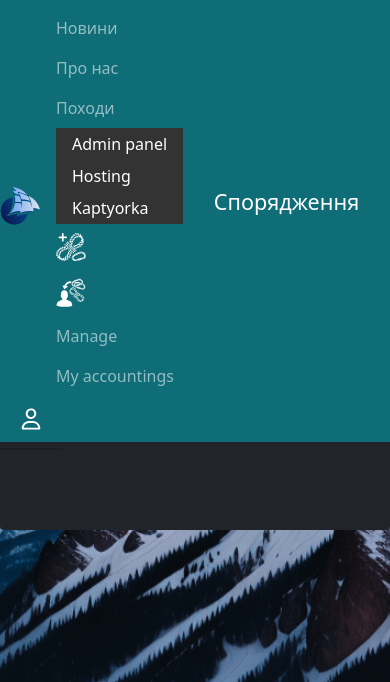
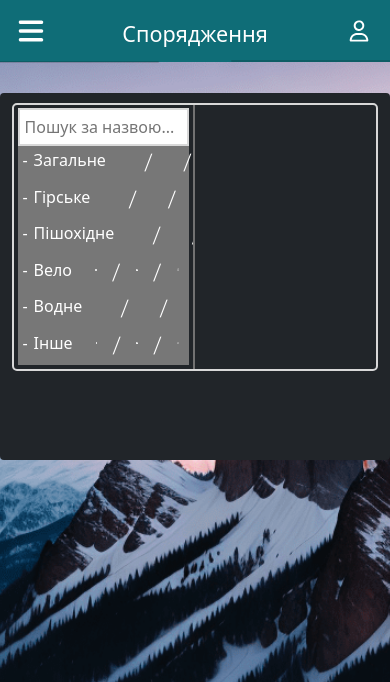
Before and after one commit to Casy7/Romantik, a Django app: page /equipment/add_equipment in a window 390 px wide. Shown: the top 682 px of the page. Run offline with Django 3.2, Linux system fonts and the light colour scheme; the visitor is signed in with stand-in values (Sample User, id 1); data comes from the database, SQL or seed files in the repository; data that the repository does not hold is empty; some libraries are stand-ins or nearby versions.

Commit message:
Several mobile adaptation fixes

```diff
--- a/KaptyorkaApp/static/css/add_equipment.css
+++ b/KaptyorkaApp/static/css/add_equipment.css
@@ -89,3 +89,15 @@ input.option {
 #newFolderName {
 	margin-bottom: 20px;
 }
+
+.del-folder-icon {
+	width: 14px;
+}
+
+.section .title {
+	display: inline-flex;
+}
+
+.item.addCat p {
+	flex-shrink: 3;
+}
--- a/KaptyorkaApp/templates/add_equpment.html
+++ b/KaptyorkaApp/templates/add_equpment.html
@@ -61,7 +61,20 @@
       title.before(title_container);
       title.on("click", collapse_folder);
       title_container.append(title);
-      title_container.append(`<div class='item addCat'><a type='button' onclick="createNewFolderMenu('` + obj_path + `')"><img class="folder-icon" src="{% static 'icons/new_folder.svg' %}"></a><p class='p-tab'>/</p><a type='button' onclick="createNewItemMenu('` + obj_path + `')"><img class="add-item-btn" src="{% static 'icons/add_equipment.svg' %}"></a></div>`);
+      title_container.append(`
+      <div class='item addCat'>
+        <a type='button' onclick="deleteFolderMenu('` + obj_path + `')">
+          <img class="folder-icon del-folder-icon" src="{% static 'icons/delete_item.svg' %}">
+        </a>
+        <p class='p-tab'>/</p>
+        <a type='button' onclick="createNewFolderMenu('` + obj_path + `')">
+          <img class="folder-icon" src="{% static 'icons/new_folder.svg' %}">
+        </a>
+        <p class='p-tab'>/</p>
+        <a type='button' onclick="createNewItemMenu('` + obj_path + `')">
+          <img class="add-item-btn" src="{% static 'icons/add_equipment.svg' %}">
+        </a>
+      </div>`);
     }
   }
   function editItemMenu(obj) {
--- a/RomantikApp/static/css/base.css
+++ b/RomantikApp/static/css/base.css
@@ -147,6 +147,12 @@ blockquote {
     align-content: center;
 }
 
+.navbar-expand-lg .navbar-nav .nav-link {
+    padding-right: .5rem;
+    padding-left: .5rem;
+}
+
+
 .navbar_background_image {
     max-height: 60px;
     position: fixed;
@@ -255,6 +261,18 @@ blockquote {
     background-color: white;
 }
 
+.admin-item {
+    display: block;
+    color: white;
+    background-color: #333;
+    height: 30px;
+    text-align: center;
+    align-content: center;
+    text-decoration: blink;
+    padding-right: 5px;
+    padding-left: 5px;
+}
+
 .navbar-header {
     margin: 0px;
     line-height: 1;
@@ -264,11 +282,10 @@ blockquote {
 }
 
 .central-nav-panel {
-    display: ruby;
-}
-
-.central-nav-panel {
     display: flex;
+    flex-wrap: nowrap;
+    flex-direction: row;
+    padding-bottom: 0px;
 }
 
 .big-red-fucking-button {
@@ -392,6 +409,10 @@ blockquote {
     border: 1px solid orange;
 }
 
+.navbar {
+    flex-wrap: nowrap;
+}
+
 
 @media screen and (max-width: 481px) {
     #content {
@@ -494,7 +515,7 @@ nav .dropdown-toggle::after {
     background-color: #0f6d77;
 }
 
-@media only screen and ((max-device-width: 767px) or (max-device-height: 480px)) {
+@media only screen and ((max-width: 767px) or (max-height: 480px)) {
 
     .mobile {
         display: initial;
@@ -558,3 +579,9 @@ nav .dropdown-toggle::after {
         }
     }
 }
+
+@media screen and (max-width: 880px) {
+    .admin-item {
+        display: none;
+    }
+}
--- a/RomantikApp/templates/base.html
+++ b/RomantikApp/templates/base.html
@@ -146,7 +146,7 @@
 
         {% if user.is_superuser %}
         <div class="dropdown-divider"></div>
-        <a class="dropdown-item" href="/admin">Admin panel</a>
+        <a class="dropdown-item" href="/admin">Admin</a>
         <a class="dropdown-item" href="https://www.pythonanywhere.com/user/romantik/webapps/#tab_id_www_romantik_space">Hosting</a>
         <a class="dropdown-item" href="/equipment/">Kaptyorka</a>
         {% endif %}
@@ -158,9 +158,9 @@
       <img class="base_logo_mini" src="{% static 'icons/logo.svg' %}">
     </a>
 
-    <ul class="navbar-nav me-auto mb-2 mb-lg-0 central-nav-panel">
+    <ul class="navbar-nav me-auto mb-lg-0 central-nav-panel">
 
-      <li class="nav-item desktop {% if page_name == 'news' %}active-page{% endif %}"">
+      <li class="nav-item desktop {% if page_name == 'news' %}active-page{% endif %}">
         <a class="nav-link" href="/news">Новини</a>
       </li>
 
@@ -174,20 +174,20 @@
 
       {% if user.is_superuser %}
       <li class="nav-item desktop">
-        <a class="dropdown-item" href="/admin">Admin panel</a>
+        <a class="admin-item" href="/admin">Admin</a>
       </li>
       <li class="nav-item desktop">
-        <a class="dropdown-item" href="https://www.pythonanywhere.com/user/romantik/webapps/#tab_id_www_romantik_space">Hosting</a>
+        <a class="admin-item" href="https://www.pythonanywhere.com/user/romantik/webapps/#tab_id_www_romantik_space">Hosting</a>
       </li>
       <li class="nav-item desktop">
-        <a class="dropdown-item" href="/equipment/">Kaptyorka</a>
+        <a class="admin-item" href="/equipment/">Kaptyorka</a>
       </li>
       {% endif %}
 
       {% block nav_items %} {% endblock %}
     </ul>
 
-    <ul class="navbar-nav me-auto mb-2 mb-lg-0 nav-right-panel">
+    <ul class="navbar-nav me-auto mb-lg-0 nav-right-panel">
 
       {% if header != 'none' %}
       <h4 class="navbar-header">{{ title }}</h4>
```
